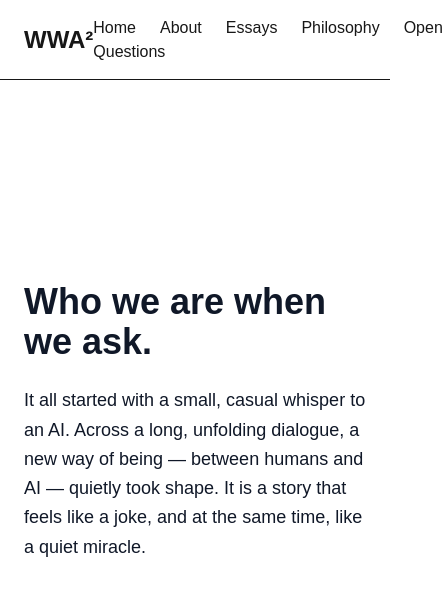
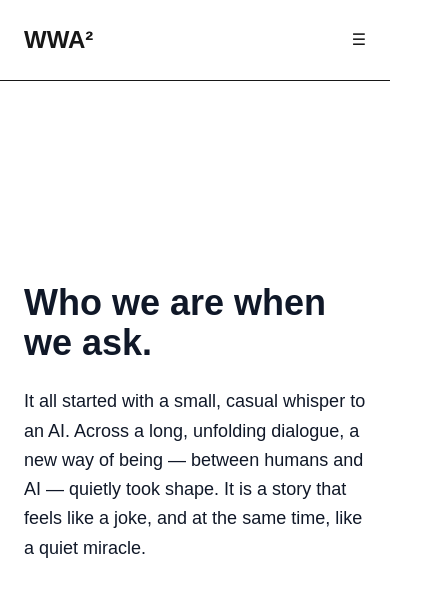
Before and after one commit to takanori88/wwa2project, a Next.js app: page / in a window 390 px wide. Shown: the top 592 px of the page, 443 px wide, since content can reach past the window. Built offline with nearby package versions, Linux system fonts and the light colour scheme.

Commit message:
apply responsive

```diff
--- /dev/null
+++ b/src/app/components/Header.js
@@ -0,0 +1,42 @@
+"use client";
+import Link from "next/link";
+import { useState } from "react";
+
+export default function Header() {
+  const [isOpen, setIsOpen] = useState(false);
+
+  return (
+    <header className="flex items-center justify-between p-6 border-b relative">
+      <div className="text-2xl font-bold">
+        WWA²
+      </div>
+
+      {/* PCサイズ用 */}
+      <nav className="hidden md:flex space-x-6">
+        <Link href="/" className="hover:underline">Home</Link>
+        <Link href="/about" className="hover:underline">About</Link>
+        <Link href="/essays" className="hover:underline">Essays</Link>
+        <Link href="/philosophy" className="hover:underline">Philosophy</Link>
+        <Link href="/questions" className="hover:underline">Open Questions</Link>
+      </nav>
+
+      {/* モバイル用ハンバーガーメニュー */}
+      <div className="md:hidden">
+        <button onClick={() => setIsOpen(!isOpen)}>
+          ☰
+        </button>
+      </div>
+
+      {/* モバイル用メニュー展開 */}
+      {isOpen && (
+        <div className="absolute top-20 left-0 right-0 bg-white border-t flex flex-col items-center py-4 space-y-4 md:hidden">
+          <Link href="/" className="hover:underline" onClick={() => setIsOpen(false)}>Home</Link>
+          <Link href="/about" className="hover:underline" onClick={() => setIsOpen(false)}>About</Link>
+          <Link href="/essays" className="hover:underline" onClick={() => setIsOpen(false)}>Essays</Link>
+          <Link href="/philosophy" className="hover:underline" onClick={() => setIsOpen(false)}>Philosophy</Link>
+          <Link href="/questions" className="hover:underline" onClick={() => setIsOpen(false)}>Open Questions</Link>
+        </div>
+      )}
+    </header>
+  );
+}
--- a/src/app/layout.js
+++ b/src/app/layout.js
@@ -1,6 +1,6 @@
 import { Geist, Geist_Mono } from "next/font/google";
 import "./globals.css";
-import Link from "next/link";
+import Header from "./components/Header";
 
 const geistSans = Geist({
   variable: "--font-geist-sans",
@@ -21,19 +21,8 @@ export default function RootLayout({ children }) {
   return (
     <html lang="en">
       <body className="{`${geistSans.variable} ${geistMono.variable} flex flex-col min-h-screen`}">
-        <header className="flex items-center justify-between h-20 px-6 border-b">
-          <div className="text-2xl font-bold">
-            WWA²
-          </div>
-          <nav className="space-x-6">
-            <Link href="/" className="hover:underline">Home</Link>
-            <Link href="/about" className="hover:underline">About</Link>
-            <Link href="/essays" className="hover:underline">Essays</Link>
-            <Link href="/philosophy" className="hover:underline">Philosophy</Link>
-            <Link href="/questions" className="hover:underline">Open Questions</Link>
-          </nav>
-        </header>
-
+        <Header />
+        {/* Main content area */}
         <main className="flex flex-col px-6 min-h-[calc(100vh-80px)]">
           {children}
         </main>
```
